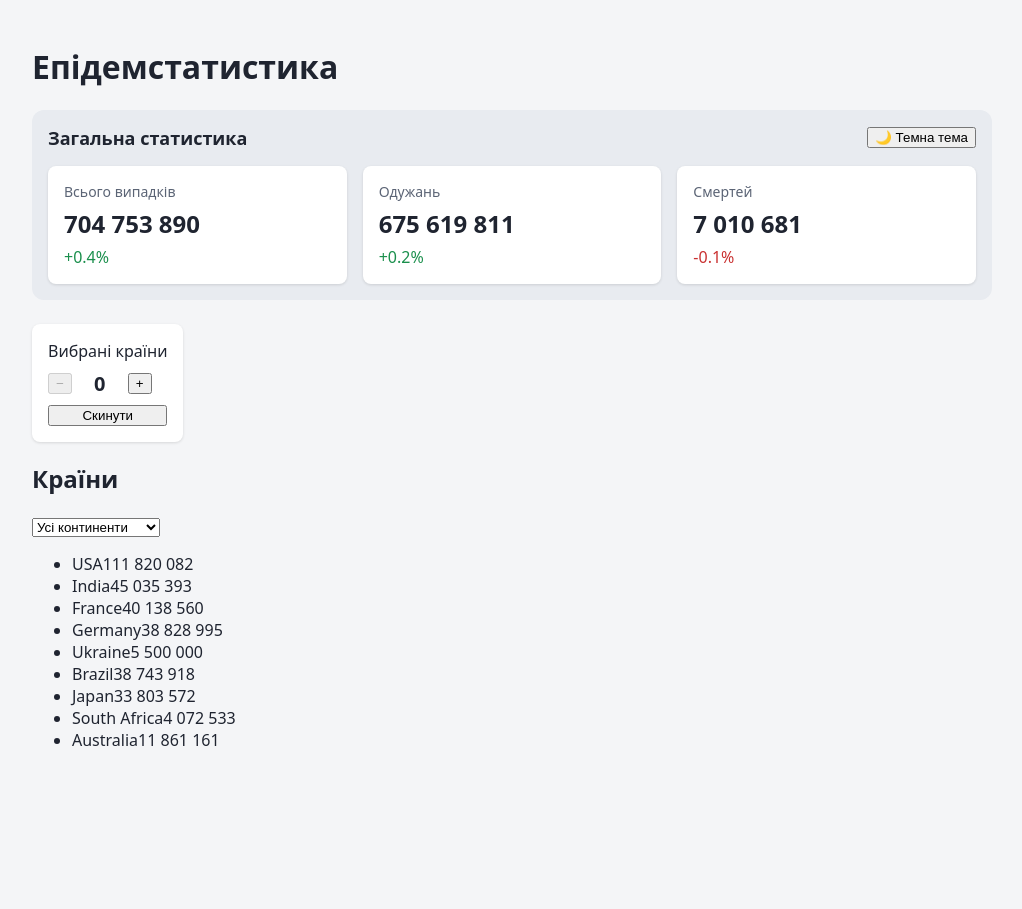
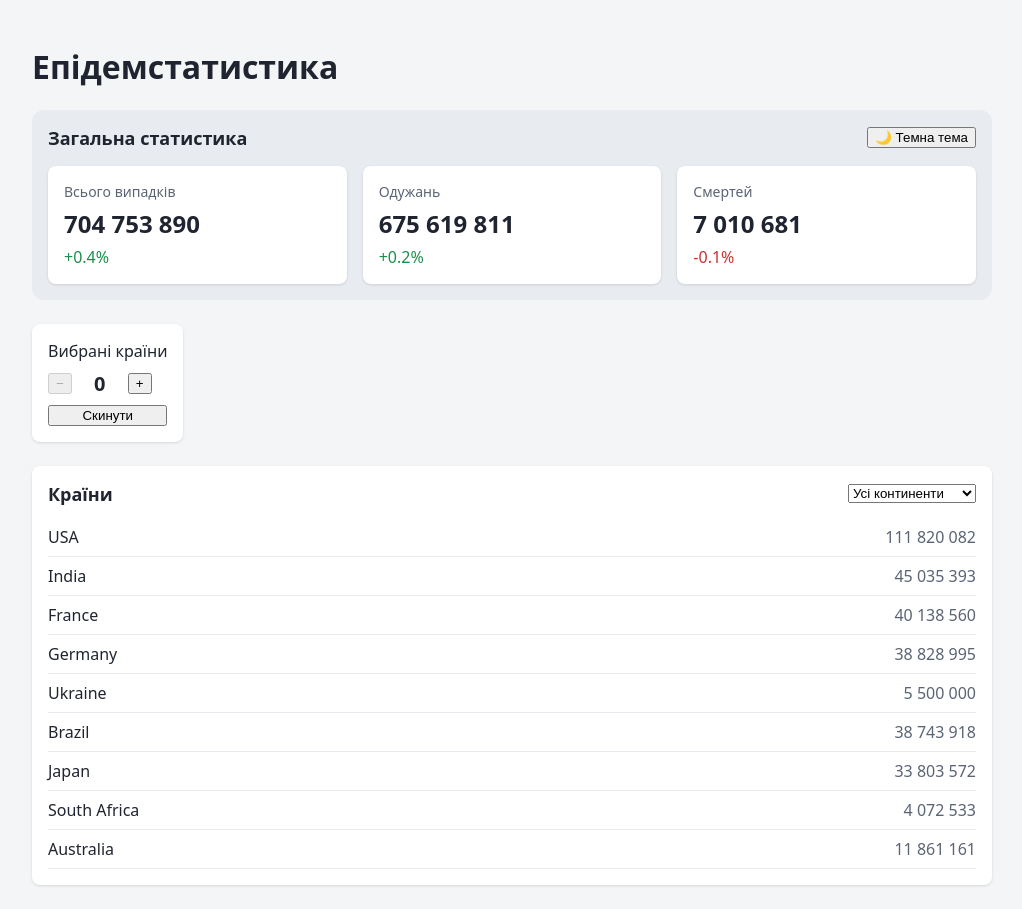
Before and after one commit to ipz241shvo/epidemic-stats-dashboard, a React (Vite) app: page / in a window 1280 px wide. Shown: the whole page, without its empty margins (128-1150 px from the left). Before the commit the page ends 800 px from the top, so only its background shows below. Built offline with nearby package versions, Linux system fonts and the light colour scheme.

Commit message:
style: add FilteredList styles

```diff
--- a/src/index.css
+++ b/src/index.css
@@ -69,3 +69,36 @@ main {
 }
 
 .counter__value { min-width: 32px; text-align: center; font-size: 20px; }
+
+.filtered-list {
+  margin-top: 24px;
+  padding: 16px;
+  border-radius: 8px;
+  background: #fff;
+  box-shadow: 0 1px 3px rgba(0, 0, 0, 0.12);
+}
+
+.filtered-list__header {
+  display: flex;
+  justify-content: space-between;
+  align-items: center;
+  margin-bottom: 12px;
+}
+
+.filtered-list__header h2 { margin: 0; font-size: 18px; }
+
+.filtered-list__items {
+  margin: 0;
+  padding: 0;
+  list-style: none;
+}
+
+.filtered-list__item {
+  display: flex;
+  justify-content: space-between;
+  padding: 8px 0;
+  border-bottom: 1px solid #e8ebf0;
+}
+
+.filtered-list__cases { color: #5b6475; }
+.filtered-list__empty { color: #5b6475; }
```
